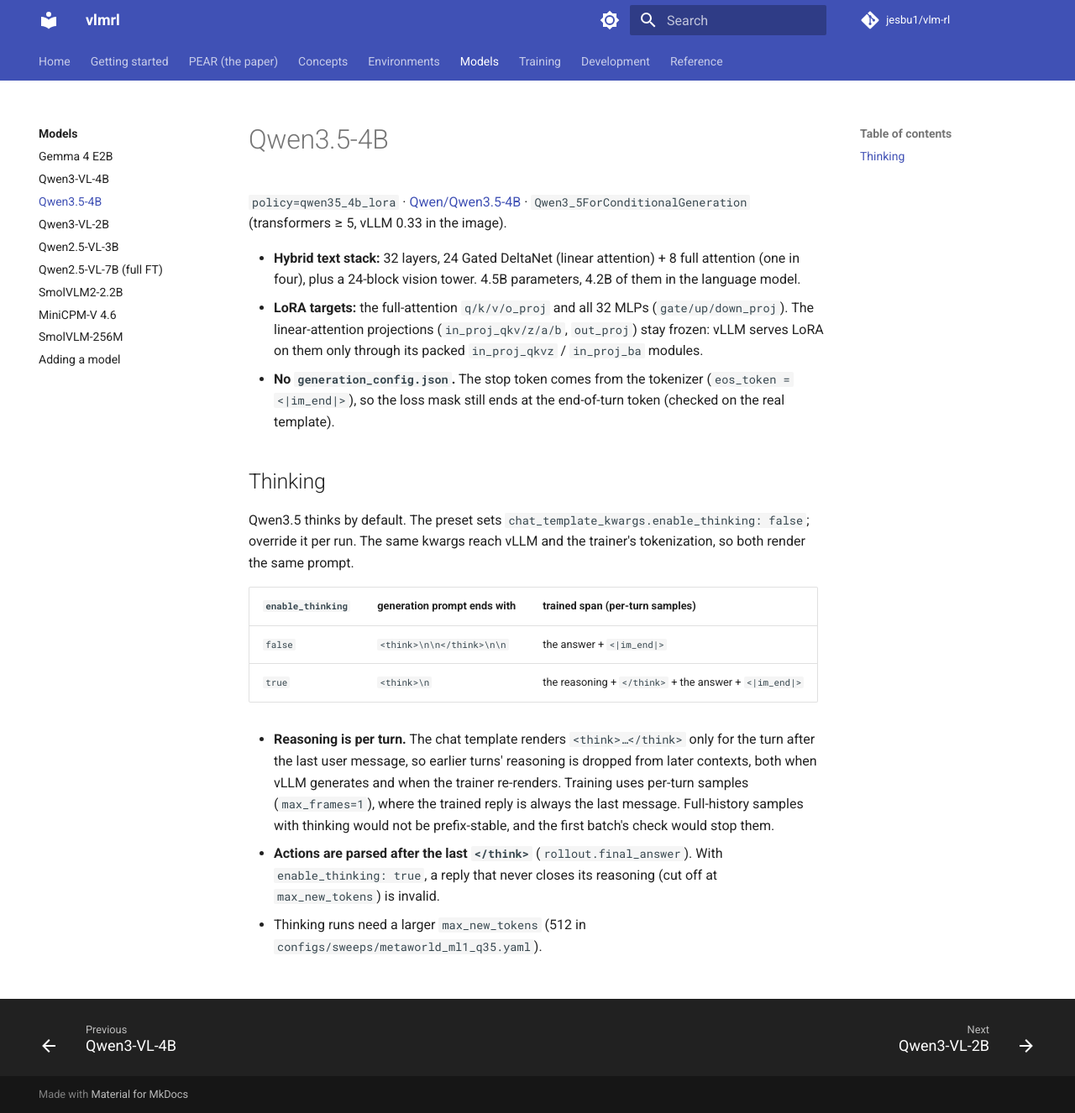
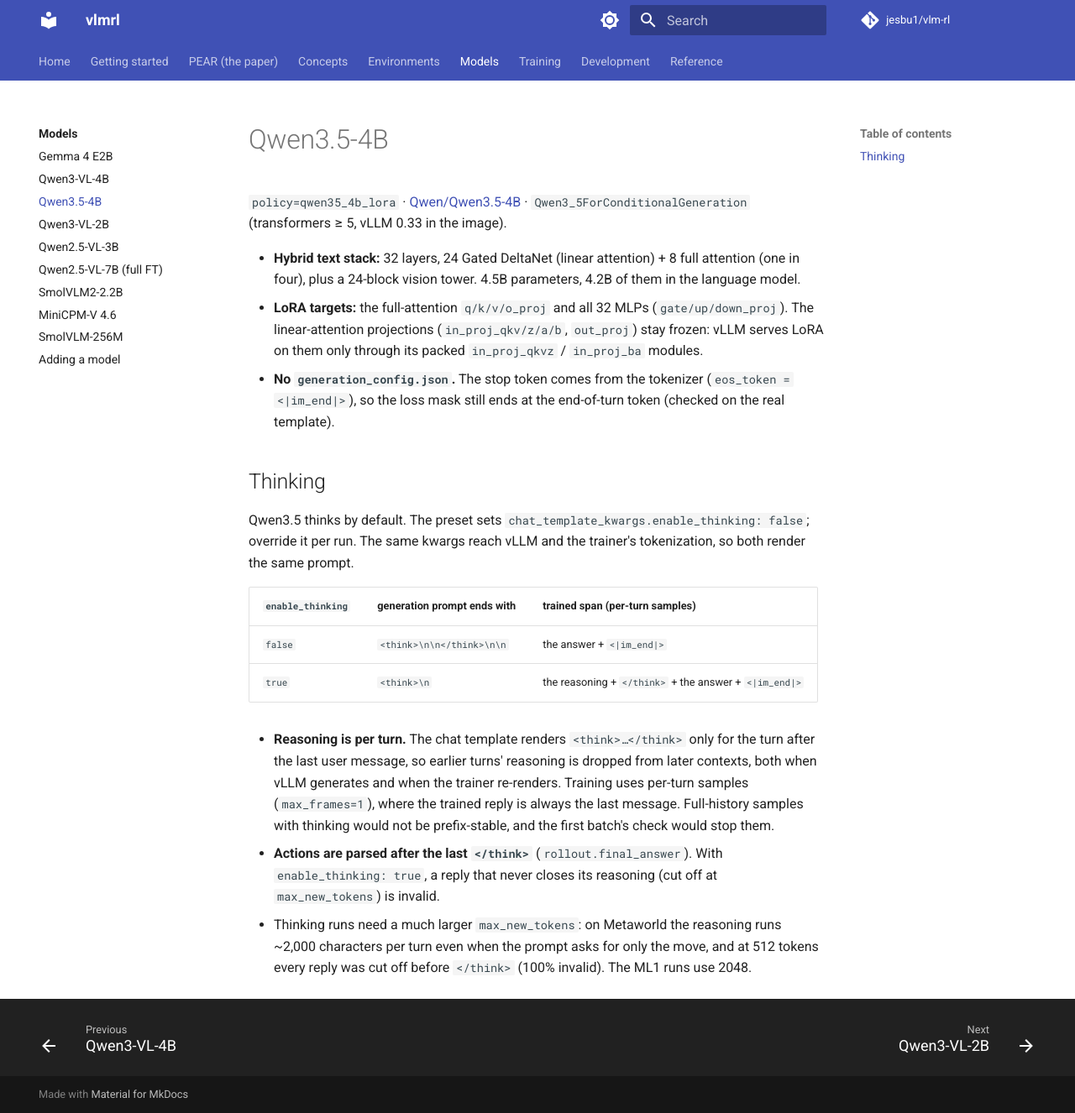
Before and after one commit to jesbu1/vlm-rl, an MkDocs documentation site: the page built from docs/models/qwen3.5-4b.md, in a window 1280 px wide and 1326 px high. Shown: the whole window at 84% size. Built offline with MkDocs 1.6.1 and Material for MkDocs 9.7.7, drawn with Linux system fonts in a browser that asks for light colours; comment, search, counter and statistics services are not loaded.

Commit message:
Qwen3.5 sweep/docs: thinking needs 2048 new tokens (512 cut every reply off before </think>)
Co-Authored-By: Claude Opus 5.5 <noreply@anthropic.com>

```diff
--- a/docs/models/qwen3.5-4b.md
+++ b/docs/models/qwen3.5-4b.md
@@ -27,4 +27,4 @@ kwargs reach vLLM and the trainer's tokenization, so both render the same prompt
   Full-history samples with thinking would not be prefix-stable, and the first batch's check would stop them.
 * **Actions are parsed after the last `</think>`** (`rollout.final_answer`). With `enable_thinking: true`, a reply
   that never closes its reasoning (cut off at `max_new_tokens`) is invalid.
-* Thinking runs need a larger `max_new_tokens` (512 in `configs/sweeps/metaworld_ml1_q35.yaml`).
+* Thinking runs need a much larger `max_new_tokens`: on Metaworld the reasoning runs ~2,000 characters per turn even when the prompt asks for only the move, and at 512 tokens every reply was cut off before `</think>` (100% invalid). The ML1 runs use 2048.
```
Also changed, not shown: 1 other file.
